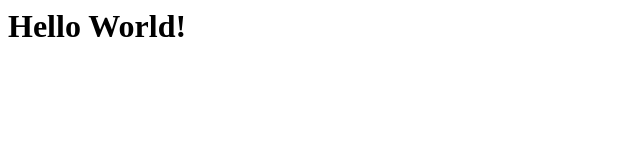
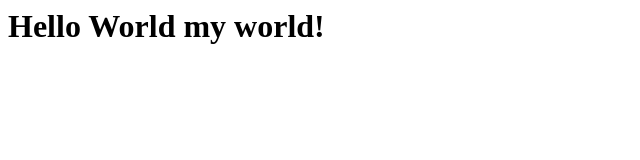
Before and after one commit to weblogistics/test-web, a plain HTML site: page index.html in a window 1280 px wide. Shown: the whole page, without its empty margins (0-640 px from the left). Drawn offline with Linux system fonts and the light colour scheme.

Commit message:
Update index.html

```diff
--- a/index.html
+++ b/index.html
@@ -6,7 +6,7 @@
   </head>
   <body>
     <h1>
-      Hello World!
+      Hello World my world!
     </h1>
   </body>
 </html>
```
